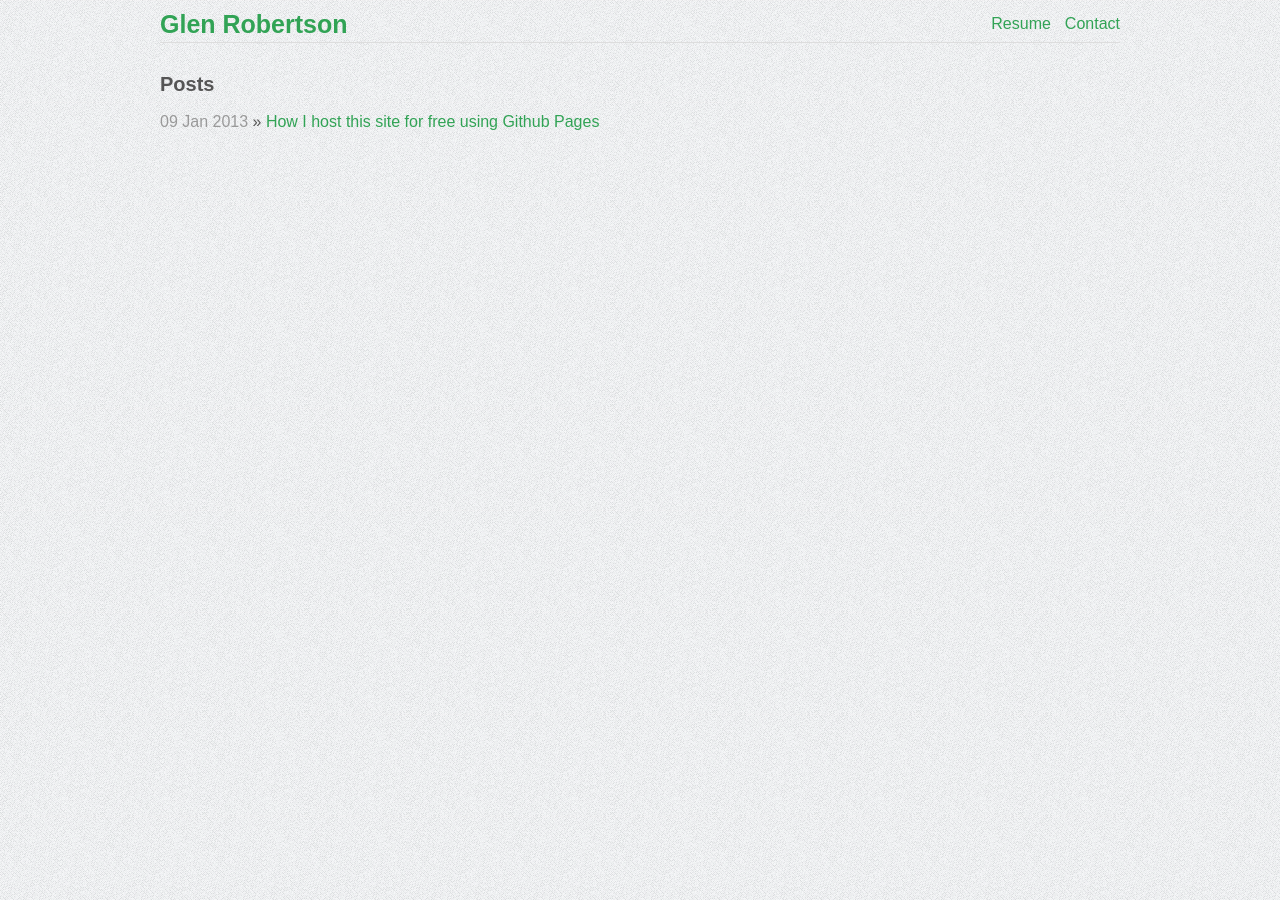
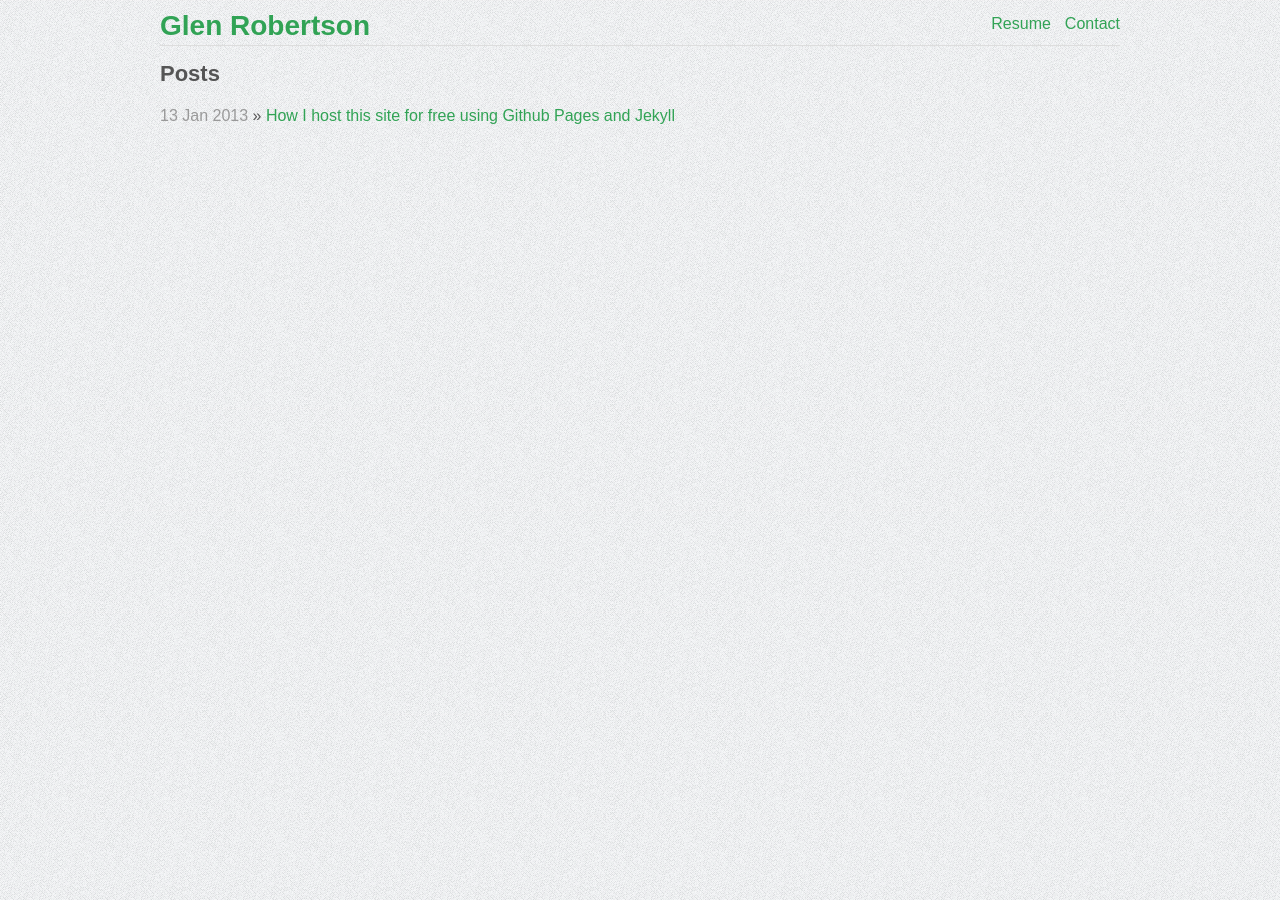
Before and after one commit to glenrobertson/glenrobertson.github.com, a Jekyll site: the page built from index.html, in a window 1280 px wide. Built offline with Jekyll 4.4.1, drawn with Linux system fonts in a browser that asks for light colours; Markdown is read by kramdown in place of the engine named in the settings.

```diff
--- a/css/screen.css
+++ b/css/screen.css
@@ -11,7 +11,7 @@ body {
 }
 #header {
     border-bottom: 1px solid #DDD;
-    margin-bottom: 30px;
+    margin-bottom: 15px;
     padding-bottom: 3px;
     overflow: hidden;
 }
@@ -19,8 +19,28 @@ a {
     color: #31a355;
     text-decoration: none;
 }
+p {
+    margin: 0 0 15px 0;
+}
 ul {
     list-style-position: inside;
+    padding: 0;
+}
+img {
+    margin: 5px 0;
+}
+pre {
+    background: #EEE;
+    border: 1px solid #DDD;
+    padding: 10px 25px;
+}
+code {
+    background: #EEE;
+    border: 1px solid #DDD;
+    padding: 0 5px;
+}
+pre code {
+    border: none;
     padding: 0;
 }
 a:hover {
@@ -32,14 +52,19 @@ a img {
     vertical-align: baseline;
 }
 h1 {
-    font-size: 25px;
+    font-size: 28px;
 }
 h2 {
-    font-size: 20px;
+    font-size: 22px;
+    margin: 0 0 20px 0;
 }
 h3 {
-    font-size: 15px;
-    margin: 25px 0px 10px 0px;
+    font-size: 20px;
+    margin: 30px 0 0 0;
+}
+h4 {
+    font-size: 16px;
+    margin: 20px 0 5px 0;
 }
 dl {
     margin-top: 5px;
```
Also changed, not shown: _posts/2013-01-09-first-post-ever.md (deleted, +0 -30 lines), _posts/2013-01-13-first-post.md (added, +160 -0 lines), 1 other file.
